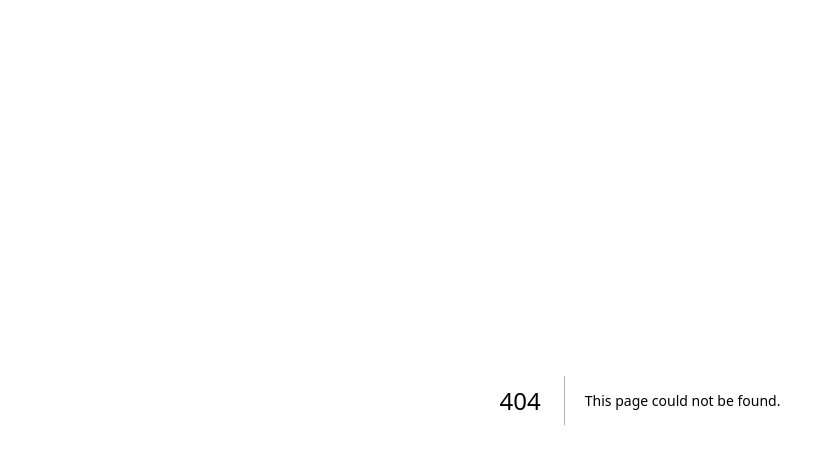
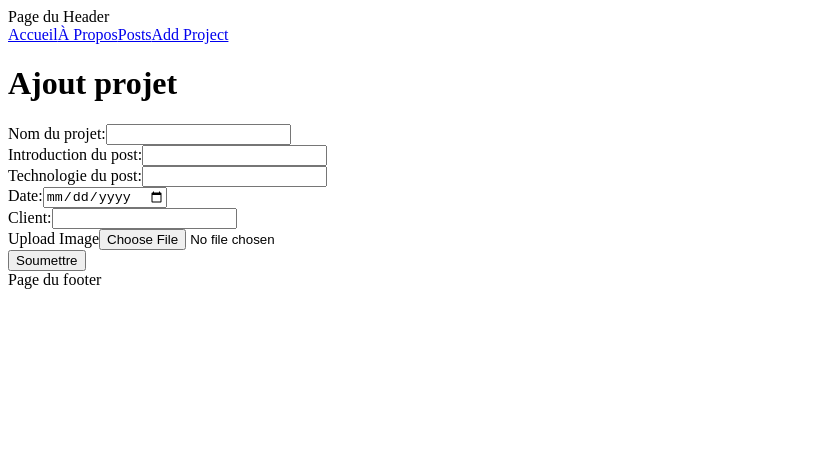
Before and after one commit to GitAlexisBERNARD/portfolionextjs, a Next.js app: page /ajoutprojet in a window 1280 px wide. Before the commit this address had no page. Shown: the top 464 px of the page, without its empty margins (0-835 px from the left). Built offline with nearby package versions, Linux system fonts and the light colour scheme.

Commit message:
ajout page creation project via prisma / et affichage des donnes en json

```diff
--- a/src/api/projects.js
+++ b/src/api/projects.js
@@ -5,20 +5,15 @@ const prisma = new PrismaClient();
 
 export default async function handler(req, res) {
   if (req.method !== 'POST') {
-    // Retourner une erreur si la méthode n'est pas POST
     return res.status(405).json({ message: 'Method Not Allowed' });
   }
 
   try {
-    // Extraire les données du corps de la requête
     const projectData = req.body;
-
-    // Insérer les données dans la base de données
     const savedProject = await prisma.project.create({
       data: projectData,
     });
 
-    // Retourner les données du projet sauvegardé
     res.status(200).json(savedProject);
   } catch (error) {
     res.status(400).json({ message: 'Something went wrong', error });
--- /dev/null
+++ b/src/api/test.json
@@ -0,0 +1 @@
+{"introPost":"asdasd","technoPost":"asdasd","date":"2024-03-23","client":"asdasd","imageURL":""}
--- a/src/components/AddProjects.tsx
+++ b/src/components/AddProjects.tsx
@@ -1,91 +1,106 @@
-import { useState, ChangeEvent, FormEvent } from 'react';
-interface ProjectState {
-  name: string;
-  subtitle: string;
-  technologies: string;
-  link: string;
-  images: string;
-}
+import React, { useState } from 'react';
+import ImageUpload from '@/components/UploadImage'; // Assurez-vous que le chemin vers ImageUpload est correct
+import { PrismaClient } from '@prisma/client';
+const prisma = new PrismaClient();
 
-export default function ProjectForm() {
-  const [project, setProject] = useState<ProjectState>({
-    name: '',
-    subtitle: '',
-    technologies: '',
-    link: '',
-    images: '',
-  });
+function UserForm() {
+  // États pour chaque champ du formulaire
+  const [nomPost, setNomPost] = useState('');
+  const [introPost, setIntroPost] = useState('');
+  const [technoPost, setTechnoPost] = useState('');
+  const [date, setDate] = useState('');
+  const [client, setClient] = useState('');
+  const [imageURL, setImageURL] = useState(''); // URL de l'image téléversée
 
-  const handleChange = (e: ChangeEvent<HTMLInputElement>) => {
-    const { name, value } = e.target;
-    setProject({
-      ...project,
-      [name]: value,
-    });
+  const handleImageUpload = (url) => {
+    setImageURL(url);
   };
 
-  const handleSubmit = async (e: FormEvent) => {
-    e.preventDefault();
-    // Convertir les technologies et images en tableau
-    const dataToSend = {
-      ...project,
-      technologies: project.technologies.split(',').map(tech => tech.trim()),
-      images: project.images.split(',').map(img => img.trim()),
+  const handleSubmit = async (event) => {
+    event.preventDefault();
+
+    const postData = {
+      nomPost,
+      content: JSON.stringify({
+        introPost,
+        technoPost,
+        date,
+        client,
+        imageURL,
+      }),
     };
 
     try {
-      console
+      const response = await fetch('/api/createPost', {
+        method: 'POST',
+        headers: {
+          'Content-Type': 'application/json',
+        },
+        body: JSON.stringify(postData),
+      });
 
-      });
-      if (response.ok) {
-        console.log('Projet soumis avec succès');
-        // Réinitialiser le formulaire ou gérer la soumission réussie
-      } else {
-        console.error('Erreur lors de la soumission du projet');
+      if (!response.ok) {
+        throw new Error('Erreur lors de la soumission du formulaire');
       }
+
+      const data = await response.json();
+      console.log('Post créé avec succès:', data);
+      // Réinitialiser le formulaire ou afficher un message de succès...
     } catch (error) {
-      console.error('Erreur lors de la soumission:', error);
+      console.error('Erreur lors de l\'envoi du formulaire:', error);
+      // Gérer les erreurs ici...
     }
   };
 
   return (
     <form onSubmit={handleSubmit}>
+      <div>
+        <label>Nom du projet:</label>
         <input
           type="text"
-        name="name"
-        placeholder="Nom du projet"
-        value={project.name}
-        onChange={handleChange}
+          value={nomPost}
+          onChange={(e) => setNomPost(e.target.value)}
         />
+      </div>
+      <div>
+        <label>Introduction du post:</label>
         <input
           type="text"
-        name="subtitle"
-        placeholder="Sous-titre"
-        value={project.subtitle}
-        onChange={handleChange}
+          value={introPost}
+          onChange={(e) => setIntroPost(e.target.value)}
         />
+      </div>
+      <div>
+        <label>Technologie du post:</label>
         <input
           type="text"
-        name="technologies"
-        placeholder="Technologies (séparées par une virgule)"
-        value={project.technologies}
-        onChange={handleChange}
+          value={technoPost}
+          onChange={(e) => setTechnoPost(e.target.value)}
         />
+      </div>
+      <div>
+        <label>Date:</label>
+        <input
+          type="date"
+          value={date}
+          onChange={(e) => setDate(e.target.value)}
+        />
+      </div>
+      <div>
+        <label>Client:</label>
         <input
           type="text"
-        name="link"
-        placeholder="Lien du projet"
-        value={project.link}
-        onChange={handleChange}
+          value={client}
+          onChange={(e) => setClient(e.target.value)}
         />
-      <input
-        type="text"
-        name="images"
-        placeholder="URLs des images (séparées par une virgule)"
-        value={project.images}
-        onChange={handleChange}
-      />
-      <button type="submit">Soumettre le projet</button>
+      </div>
+      <div>
+        <ImageUpload onUpload={handleImageUpload} />
+        {imageURL && <p>URL de l'image: {imageURL}</p>}
+      </div>
+      <button type="submit">Soumettre</button>
     </form>
   );
 }
+
+export default UserForm;
--- a/src/components/UploadImage.tsx
+++ b/src/components/UploadImage.tsx
@@ -1,12 +1,18 @@
 import { ChangeEvent, useState } from "react";
 
 enum UploadState {
-  IDLE = 1,
-  UPLOADING = 2,
-  UPLOADED = 3,
+  IDLE = "IDLE",
+  UPLOADING = "UPLOADING",
+  UPLOADED = "UPLOADED",
 }
 
-export default function Home() {
+// Ajoutez un type pour les props si vous avez besoin de passer d'autres propriétés
+interface ImageUploadProps {
+  onUpload: (url: string) => void; // Fonction de rappel pour transmettre l'URL de l'image téléversée
+}
+
+// Utilisez les props dans votre composant
+const ImageUpload: React.FC<ImageUploadProps> = ({ onUpload }) => {
   const [uploadState, setUploadState] = useState<UploadState>(UploadState.IDLE);
   const [imgUrl, setImgUrl] = useState<string>("");
 
@@ -32,6 +38,7 @@ export default function Home() {
       const data: { secure_url: string } = await res.json();
       setImgUrl(data.secure_url);
       setUploadState(UploadState.UPLOADED);
+      onUpload(data.secure_url); // Appel de la fonction de rappel avec l'URL sécurisée
     } catch (error) {
       console.error(error);
       setUploadState(UploadState.IDLE); // Réinitialiser l'état en cas d'erreur
@@ -39,14 +46,14 @@ export default function Home() {
   }
 
   return (
-    <div className="flex justify-center h-screen items-center">
+    <div className="flex justify-center items-center">
       {uploadState !== UploadState.UPLOADED ? (
-        <div className="w-32">
+        <div>
           <label
             htmlFor="image"
-            className="block bg-white py-2 px-3 border border-gray-300 rounded-md shadow-sm text-sm leading-4 font-medium text-gray-700 hover:bg-gray-50 focus:outline-none focus:ring-2 focus:ring-offset-2 focus:ring-indigo-500 text-center"
+            className="cursor-pointer bg-blue-500 text-white py-2 px-4 rounded hover:bg-blue-400"
           >
-            {uploadState === UploadState.UPLOADING ? "Uploading..." : "Upload"}
+            {uploadState === UploadState.UPLOADING ? "Uploading..." : "Upload Image"}
             <input
               type="file"
               name="file"
@@ -57,13 +64,13 @@ export default function Home() {
           </label>
         </div>
       ) : (
-        <div className="w-96 text-green-500">
-          <span className="block py-2 px-3 text-green-500 text-center">
-            Uploaded!
-          </span>
-          <img className="w-full" src={imgUrl} alt="Uploaded" />
+        <div>
+          <p className="text-green-500">Image Uploaded Successfully!</p>
+          <img src={imgUrl} alt="Uploaded" style={{ width: "100%", marginTop: "10px" }} />
         </div>
       )}
     </div>
   );
-}
+};
+
+export default ImageUpload;
--- a/src/layouts/MainLayout.tsx
+++ b/src/layouts/MainLayout.tsx
@@ -10,7 +10,7 @@ const MainLayout: React.FC<{ children: React.ReactNode }> = ({ children }) => {
           <Link href="/">Accueil</Link>
           <Link href="/about">À Propos</Link>
           <Link href="/posts">Posts</Link>
-          <Link href="/addproject">Add Project</Link>
+          <Link href="/ajoutprojet">Add Project</Link>
         </nav>
       </header>
       <main>{children}</main>
--- /dev/null
+++ b/src/pages/ajoutprojet.tsx
@@ -0,0 +1,13 @@
+import MainLayout from '@/layouts/MainLayout';
+import Form from '@/components/AddProjects';
+
+const Ajoutprojet: React.FC = () => {
+  return (
+    <MainLayout>
+      <h1>Ajout projet</h1>
+      <Form />
+    </MainLayout>
+  );
+};
+
+export default Ajoutprojet;
--- /dev/null
+++ b/src/pages/api/createPost.js
@@ -0,0 +1,26 @@
+// src/pages/api/createPost.js
+import { PrismaClient } from '@prisma/client';
+
+const prisma = new PrismaClient();
+
+export default async function handler(req, res) {
+  if (req.method !== 'POST') {
+    return res.status(405).json({ message: 'Méthode non autorisée' });
+  }
+
+  const { nomPost, content } = req.body;
+
+  try {
+    const newPost = await prisma.post.create({
+      data: {
+        title: nomPost,
+        content,
+      },
+    });
+
+    res.status(200).json(newPost);
+  } catch (error) {
+    console.error('Erreur lors de la création du post', error);
+    res.status(500).json({ error: 'Erreur lors de la création du post' });
+  }
+}
--- a/src/pages/index.tsx
+++ b/src/pages/index.tsx
@@ -1,11 +1,12 @@
 import MainLayout from '@/layouts/MainLayout';
 
-const AboutPage: React.FC = () => {
+const AjoutProject: React.FC = () => {
   return (
     <MainLayout>
       <h1>Posts Page</h1>
+
     </MainLayout>
   );
 };
 
-export default AboutPage;
+export default AjoutProject;
```
Also changed, not shown: src/components/UnPost.tsx (+6 -1 lines), src/pages/posts.tsx (+2 -8 lines), 1 other file (tests, documents, lock files or other folders). Lines whose indentation alone changed are shown as unchanged.
